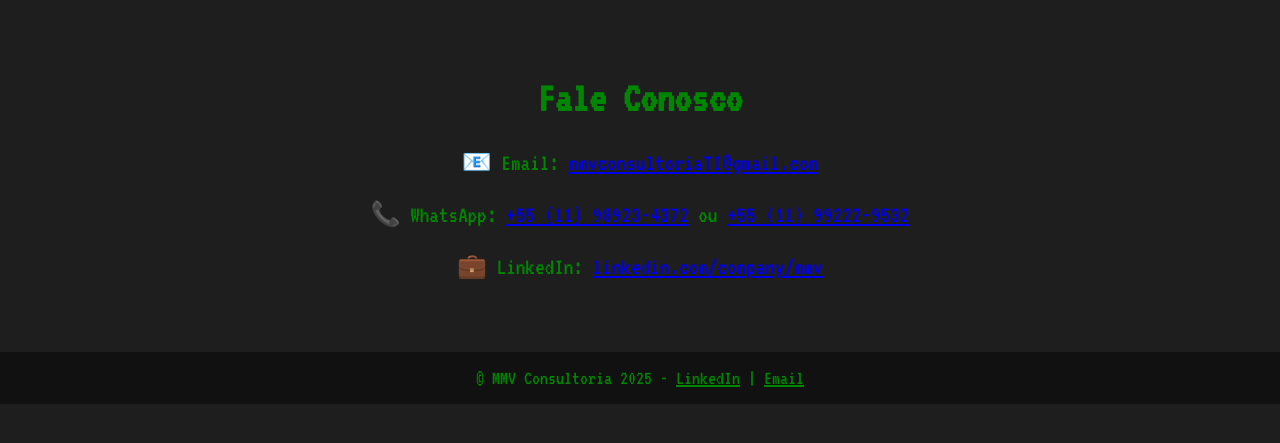
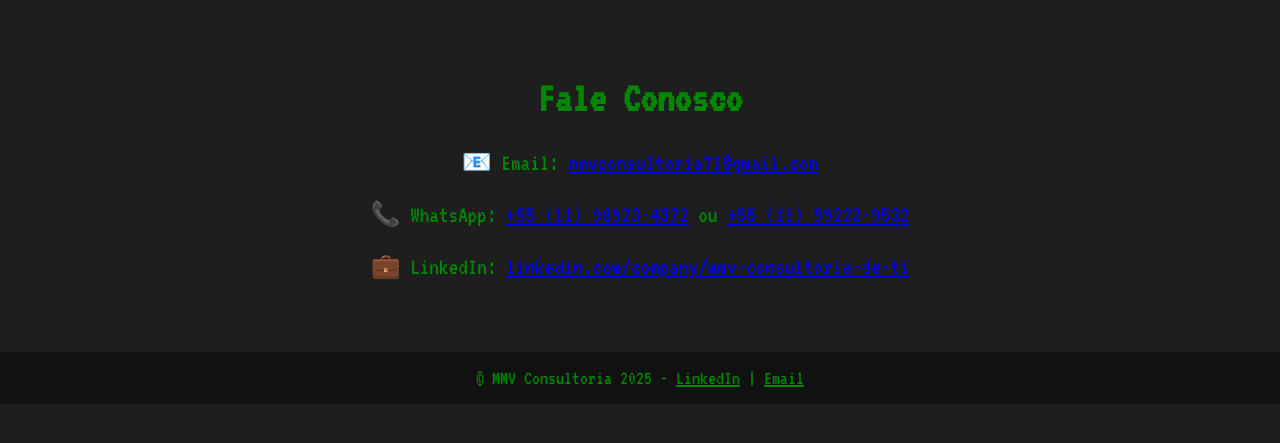
Before and after one commit to MauricioMacedoVillarnobo/SitePortfolio, a Django app: page /contato/ in a window 1280 px wide. Shown: the part 58-501 px from the top of the page. Run offline with Django 5.2, Linux system fonts and the light colour scheme.

Commit message:
atualizados-links-do-linkedin

```diff
--- a/pages/templates/pages/contact.html
+++ b/pages/templates/pages/contact.html
@@ -8,6 +8,6 @@
     <h1>Fale Conosco</h1>
     <p>📧 Email: <a href="mmvconsultoriaTI@gmail.com">mmvconsultoriaTI@gmail.com</a></p>
     <p>📞 WhatsApp: <a href="https://wa.me/5511989234372" target="_blank">+55 (11) 98923-4372</a> ou <a href="https://wa.me/5511992229532" target="_blank">+55 (11) 99222-9532</a></p>
-    <p>💼 LinkedIn: <a href="https://www.linkedin.com/company/mmv" target="_blank">linkedin.com/company/mmv</a></p>
+    <p>💼 LinkedIn: <a href="https://www.linkedin.com/company/mmv-consultoria-de-ti" target="_blank">linkedin.com/company/mmv-consultoria-de-ti</a></p>
 </div>
 {% endblock %}
--- a/templates/base.html
+++ b/templates/base.html
@@ -24,7 +24,7 @@
     </main>
 
     <footer class="footer">
-        © MMV Consultoria 2025 - <a href="https://www.linkedin.com/company/mmv">LinkedIn</a> | <a href="mmvconsultoriaTI@gmail.com">Email</a>
+        © MMV Consultoria 2025 - <a href="https://www.linkedin.com/company/mmv-consultoria-de-ti">LinkedIn</a> | <a href="mmvconsultoriaTI@gmail.com">Email</a>
     </footer>
 </body>
 </html>
```
